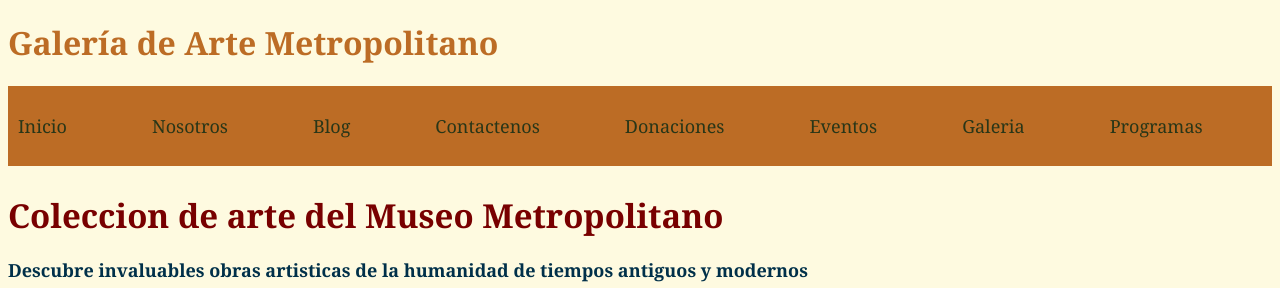
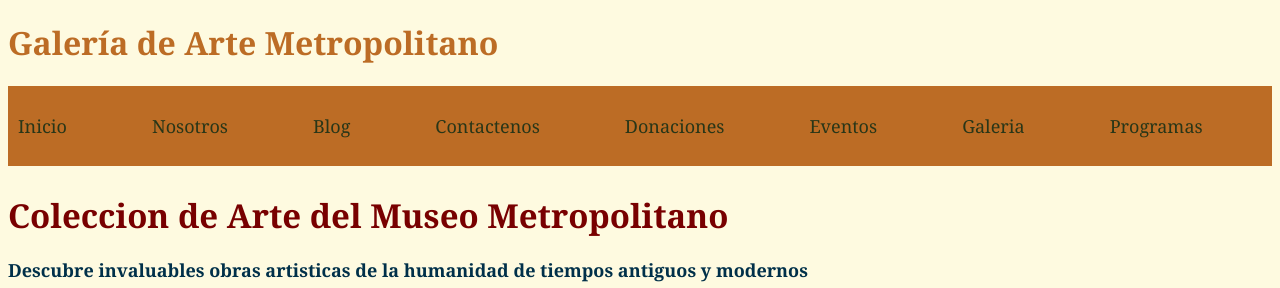
Before and after one commit to Sabilloon/Galeria-Metropolitana-de-Arte, a website built with Vite: page handles/inicio.hbs in a window 1280 px wide. Shown: the top 288 px of the page. Built offline with nearby package versions, Linux system fonts and the light colour scheme; files whose address does not match are found by name.

Commit message:
a mayuscula

```diff
--- a/handles/inicio.hbs
+++ b/handles/inicio.hbs
@@ -31,7 +31,7 @@
 
     <main>
         <div class="hero">
-            <h2>Coleccion de arte del Museo Metropolitano</h2>
+            <h2>Coleccion de Arte del Museo Metropolitano</h2>
             <h3>Descubre invaluables obras artisticas de la humanidad de tiempos antiguos y modernos</h3>
         </div>
         <section class="slideshow">
```
Also changed, not shown: index.html (+1 -1 lines).
